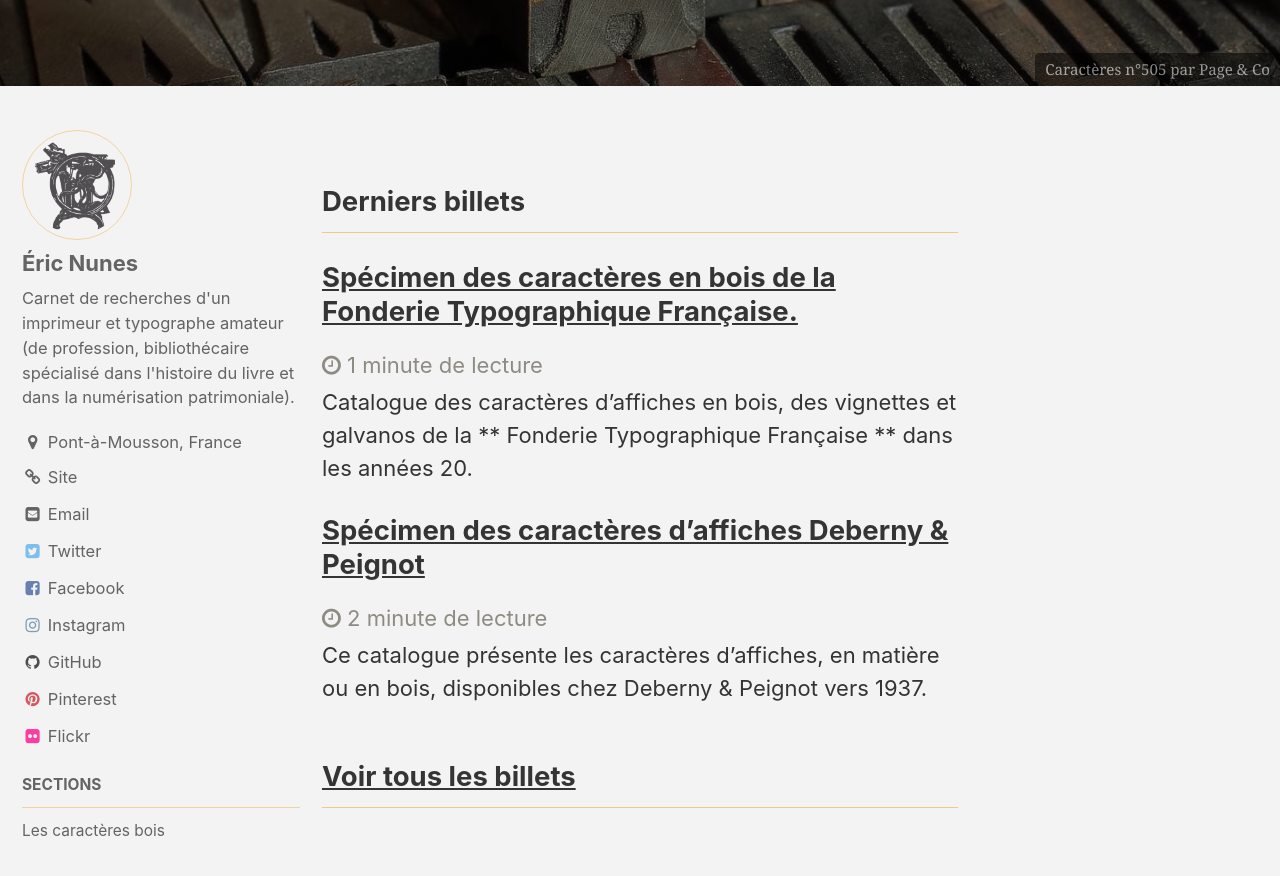
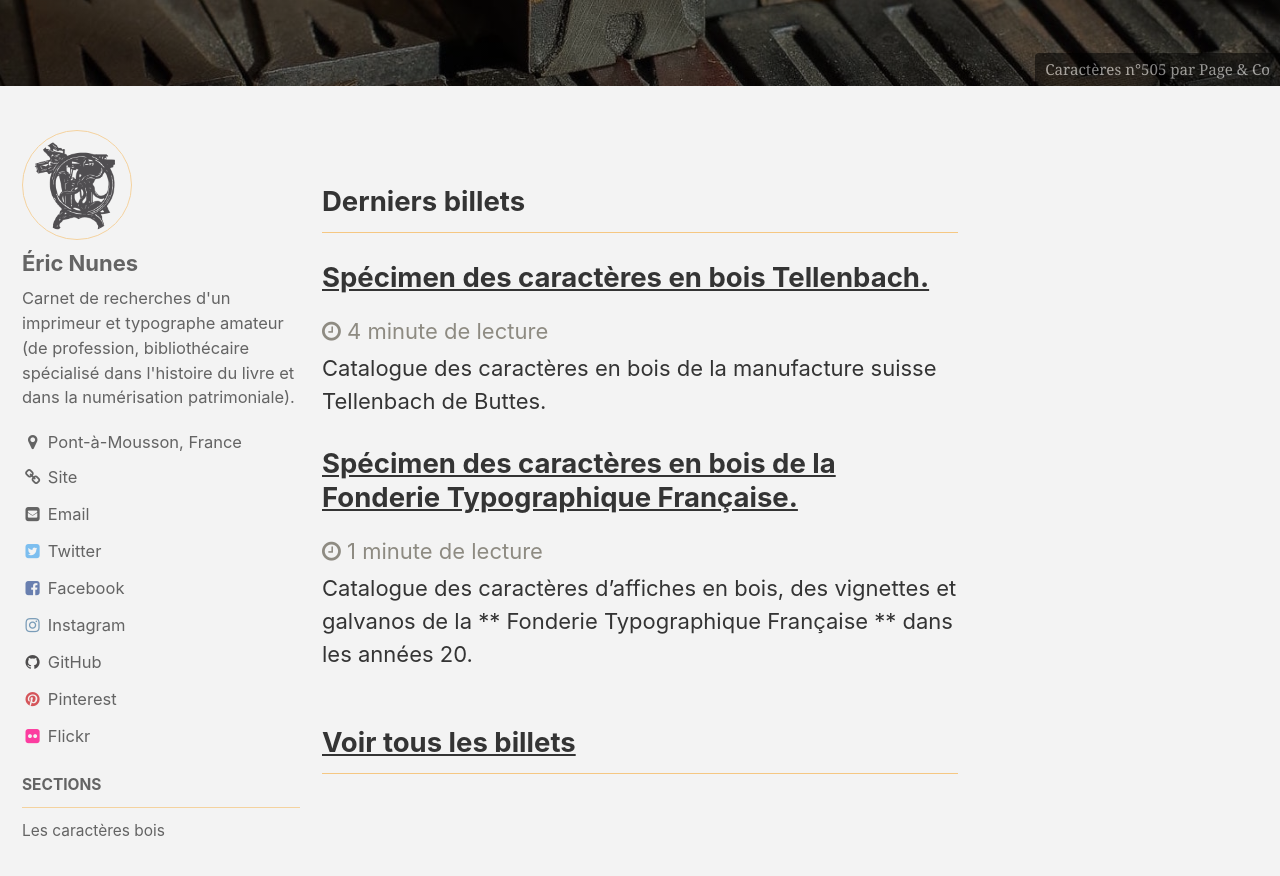
Before and after one commit to ampersandpresslab/carnetlab, a Jekyll site: the page built from index.html, in a window 1280 px wide and 900 px high, scrolled down 428 px. Shown: the top 876 px of the window. Built offline with Jekyll 4.4.1, drawn with Linux system fonts in a browser that asks for light colours; some of the changed lines change nothing that is shown.

Commit message:
article tellenbach

```diff
--- a/_posts/2019-08-30-specimen-ftf-bois.md
+++ b/_posts/2019-08-30-specimen-ftf-bois.md
@@ -6,7 +6,7 @@
 header:
   image: assets/images/SpecimenFTF/Specimen_FTF_0015.jpg
   teaser: assets/images/SpecimenFTF/Specimen_FTF_0015.jpg
-  caption: 'Page de titre, détail'
+  caption: 'Les filets, détail'
 excerpt: >-
   Catalogue des caractères d'affiches en bois, des vignettes et galvanos de la
   ** Fonderie Typographique Française ** dans les années 20.
--- /dev/null
+++ b/_posts/2019-09-07-specimen-Tellenbach.md
@@ -0,0 +1,152 @@
+---
+layout: single
+title: Spécimen des caractères en bois Tellenbach.
+permalink: 'carnet/:title'
+date: 2019-09-07T00:00:00.000Z
+header:
+  image: assets/images/tellenbach/Specimen-Tellenbach_0003det.jpg
+  teaser: assets/images/tellenbach/Specimen-Tellenbach_0003det.jpg
+  caption: 'Page de titre, détail'
+excerpt: >-
+  Catalogue des caractères en bois de la manufacture suisse Tellenbach de
+  Buttes.
+sidebar:
+  - title: Titre
+    text: 'Manufacture des caractères en bois Tellenbach & cie, Buttes'
+  - title: Éditeur
+    text: 'Neufchâtel : Imprimerie Delachaux et Niestlé S.A.'
+  - title: Date
+    text: 1911
+  - title: Format
+    text: '37 X 27 cm, 106 feuillets'
+tags:
+  - spécimen
+  - caractères bois
+  - Fonderie Typographique Française
+toc: true
+toc_label: Sommaire
+toc_icon: list
+categories:
+  - caracteres-bois
+gallery:
+  - url: assets/images/tellenbach/Specimen-Tellenbach_0003.jpg
+    image_path: assets/images/tellenbach/Specimen-Tellenbach_0003.jpg
+    alt: placeholder image 1
+  - url: assets/images/tellenbach/Specimen-Tellenbach_0104.jpg
+    image_path: assets/images/tellenbach/Specimen-Tellenbach_0104.jpg
+    alt: placeholder image 2
+  - url: assets/images/tellenbach/Specimen-Tellenbach_0100.jpg
+    image_path: assets/images/tellenbach/Specimen-Tellenbach_0100.jpg
+    alt: placeholder image 3
+  - url: assets/images/tellenbach/Specimen-Tellenbach_0098.jpg
+    image_path: assets/images/tellenbach/Specimen-Tellenbach_0098.jpg
+    alt: placeholder image 4
+  - url: assets/images/tellenbach/Specimen-Tellenbach_0096.jpg
+    image_path: assets/images/tellenbach/Specimen-Tellenbach_0096.jpg
+    alt: placeholder image 5
+  - url: assets/images/tellenbach/Specimen-Tellenbach_0091.jpg
+    image_path: assets/images/tellenbach/Specimen-Tellenbach_0091.jpg
+    alt: placeholder image 6
+  - url: assets/images/tellenbach/Specimen-Tellenbach_0084.jpg
+    image_path: assets/images/tellenbach/Specimen-Tellenbach_0084.jpg
+    alt: placeholder image 7
+  - url: assets/images/tellenbach/Specimen-Tellenbach_0082.jpg
+    image_path: assets/images/tellenbach/Specimen-Tellenbach_0082.jpg
+    alt: placeholder image 8
+  - url: assets/images/tellenbach/Specimen-Tellenbach_0080.jpg
+    image_path: assets/images/tellenbach/Specimen-Tellenbach_0080.jpg
+    alt: placeholder image 9
+  - url: assets/images/tellenbach/Specimen-Tellenbach_0078.jpg
+    image_path: assets/images/tellenbach/Specimen-Tellenbach_0078.jpg
+    alt: placeholder image 10
+  - url: assets/images/tellenbach/Specimen-Tellenbach_0070.jpg
+    image_path: assets/images/tellenbach/Specimen-Tellenbach_0070.jpg
+    alt: placeholder image 11
+  - url: assets/images/tellenbach/Specimen-Tellenbach_0068.jpg
+    image_path: assets/images/tellenbach/Specimen-Tellenbach_0068.jpg
+    alt: placeholder image 12
+  - url: assets/images/tellenbach/Specimen-Tellenbach_0063.jpg
+    image_path: assets/images/tellenbach/Specimen-Tellenbach_0063.jpg
+    alt: placeholder image 13
+  - url: assets/images/tellenbach/Specimen-Tellenbach_0036.jpg
+    image_path: assets/images/tellenbach/Specimen-Tellenbach_0036.jpg
+    alt: placeholder image 14
+  - url: assets/images/tellenbach/Specimen-Tellenbach_0016.jpg
+    image_path: assets/images/tellenbach/Specimen-Tellenbach_0016.jpg
+    alt: placeholder image 15
+---
+
+# Jean Christian Hermann Tellenbach et Jean Charles Tellenbach
+
+La fabrique **Tellenbach et Cie** voit le jour en 1911.
+
+> Jean Christian Hermann Tellenbach et Jean Charles Tellenbach, à Buttes, ont constitué à Buttes, sous la raison sociale Tellenbach et Cie, une société en nom collectif. Manufacture de caractères en bois pour l'imprimerie et matériel typographique.
+
+_La Suisse Libérale, Volume 47, Numéro 71, 27 mars 1911_
+
+La société passe en commandite en 1912, sous la tutelle financière de Hermann. En 1916 un Tellenbach apparaît comme fabricant d'objets en bois, il déposera le bilan en 1934, s'agit-il du même, ayant diversifié son entreprise ?
+
+En 1930 Hermann Tellenbach devient le directeur de la société **Manufacture de caractères en bois S.A.** de Ardon, qui succède, par achat du nom et des immeubles, à la société **A. Martin**, active depuis au moins 1889 dans cette ville. À Ardon toujours, en 1937, on voit apparaître un H. Tellenbach fabricant d'enseignes : "Enseignes lettres en bois et en métal en tous genres. Signaux routiers.", cette fois encore il est très probable qu'il s'agisse de Hermann ou son frère.
+
+En effet la Suisse compte déjà deux très grandes manufactures, celle de **A. Martin** qui est devenue on l'a dit la **Manufacture de caractères en bois S.A.**, et la manufacture **Roman Scherer**. Deux entreprises qui suffisent probablement à saturer le marché. De plus Tellenbach ayant la direction de la **Manufacture de caractères en bois S.A.** rien n'exclut qu'il n'ait rapidement fait le choix de se diversifier pour toucher d'autres marchés mais que son expérience passée à la tête de sa manufacture l'ait tout désigné pour ce poste de directeur.
+
+# Le spécimen de 1911
+
+Le spécimen, de très belle facture, en deux couleurs et à la marque Tellenbach au verso de chaque page, compte 106 feuillets. Pour une manufacture d'à peine un an, ce catalogue étonne, par sa facture comme par son contenu. Il ne semble pas que Tellenbach ait repris un fonds existant, ce qui expliquerait la richesse du spécimen, mais il est évident qu'il s'est inspiré des productions de l'époque. À moins que la société n'ait tout simplement eu des moyens importants pour se constituer un fond très large en moins d'un an d'existence et l'ambition de se positionner sur un marché déjà bien occupé. L'offre est riche mais sans ostentation, les caractères visent à l'efficacité. Le catalogue semble s'attacher à donner à voir tous les corps disponibles, de 5 à 60 cicéros. Ni préface ni indications ne précisent, comme c'est parfois le cas, si les caractères sont disponibles en d'autres tailles.
+
+## Les séries
+
+Ce spécimen donne des noms génériques à ses caractères, qui relèvent pour la plupart de la classification standard. À l'intérieur de chaque classe chaque corps porte un numéro. Il s'avère intéressant de quantifier l'importance de chaque classe.
+
+Nom                      | Nombre de pages
+------------------------ | ---------------
+Antiques                 | 22
+Égyptiennes              | 20
+Italiennes               | 18
+Américaines étroites     | 3
+Américaines larges       | 2
+Penchées italiennes      | 1
+Penchées fantaisies      | 1
+Antiques modernes        | 4
+Fantaisies très étroites | 4
+Fantaisies à battues     | 2
+Fantaisies modernes      | 4
+Antiques larges modernes | 2
+Série moderne            | 2
+Série Deberny            | 2
+Fantaisies larges        | 2
+Lettres ombrées          | 2
+Lettres à deux couleurs  | 1
+Chiffres                 | 1
+Encadrements             | 2
+Coins                    | 1
+Filets simples           | 1
+Filets nouveaux          | 1
+Filets modernes          | 1
+Fermoirs                 | 1
+Ornements                | 1
+Étoiles et sujets        | 1
+Mains                    | 1
+
+On le voit, ce spécimen présente dans plus de la moitié de son contenu tout le panel des _antiques_, _égyptiennes_ et _italiennes_ en usage à l'époque plus un grand nombre de caractères qualifiés de "modernes". L'impression de "déjà vu" est assez forte dans cette partie moderne, et dans l'ensemble, la production est reste sage et ne s'égare pas dans la fantaisie outrancière qui a marqué la production des 30 dernières années.
+
+La typologie appliquée nous donne toutefois des indices sur l'origine de certains dessins. Ainsi les _américaines_, 5 pages, ce terme ne fait pas partie du vocabulaire habituel, comme belges ou italiennes qui sont des noms génériques pour des égyptiennes et dont on a perdu le sens. Ici on a manifestement affaire à un terme qui renvoie directement à une inspiration américaine. Et en effet ce caractère copie la _romaine Aetna_ de William Page sortie en 1870[^1]. Plus flagrant encore pour la _série Deberny_, dans ce cas l'inspiration[^2] est avouée sous couvert de dédicace. Ce caractère est copié sur la [lettre moderne](https://www.flickr.com/photos/46165392@N05/5975106323/in/album-72157678544004085/) visible dans le catalogue Deberny de 1912.
+
+Les bordures et encadrements sont eux aussi marqués par les goûts de l'époque, à part les bordures rouges, plus classiques dans leur inspiration renaissance. Les filets "anglais", qualifiés de "simples" ici, sont proposés, mais on trouve aussi des filets "nouveaux" et "modernes", ainsi que des fermoirs et des ornements Art nouveau.
+
+# Autres exemplaires
+
+Je n'ai pu repérer qu'un autre exemplaire de ce spécimen, en Suisse. De même je n'ai pas connaissance d'estampilles au nom de ce fabricant sur des caractères en bois, ni de publicités, ce qui incite à penser que cette manufacture n'a eu qu'une existence très brève.
+
+## Le catalogue complet est visible sur [Flickr]().
+
+{% include gallery caption="Quelques images du catalogue." %}
+
+# Bibliographie
+
+- DEBERNY & Cie, _Le Livret typographique. Specimen de caractères_, Deberny & cie.,1912
+- PAGE & CO _Specimens of chromatic wood type, borders, etc. manufactured by Wm. H. Page & Co._ Greeneville, Conn. : The Co., 1874\. [Version numérique](http://www.columbia.edu/cu/lweb/digital/collections/cul/texts/ldpd_10147342_000/pages/ldpd_10147342_000_00000031.html?toggle=image&menu=maximize&top=&left=)
+- KELLY (Rob Roy), _American Wood Type, 1828-1900: Notes on the Evolution of Decorated and Large Types_.
+- [^1]: KELLY (Rob Roy), _American Wood Type, 1828-1900: Notes on the Evolution of Decorated and Large Types_. p. 138\. Un exemple ici dans le superbe catalogue chromatique de Page de 1874 [http://www.columbia.edu/cu/lweb/digital/collections/cul/texts/ldpd_10147342_000/pages/ldpd_10147342_000_00000031.html?toggle=image&menu=maximize⊤=&left=](http://www.columbia.edu/cu/lweb/digital/collections/cul/texts/ldpd_10147342_000/pages/ldpd_10147342_000_00000031.html?toggle=image&menu=maximize&top=&left=)
+
+[^2]: comme pour l'américaine, l'inspiration relève presque du plagiat, mais on ne s'embarrasse encore guère de propriété intellectuelle à cette époque.
```
Also changed, not shown: assets/images/tellenbach/Specimen-Tellenbach_0003.jpg (added), assets/images/tellenbach/Specimen-Tellenbach_0003det.jpg (added), assets/images/tellenbach/Specimen-Tellenbach_0016.jpg (added), assets/images/tellenbach/Specimen-Tellenbach_0036.jpg (added), assets/images/tellenbach/Specimen-Tellenbach_0063.jpg (added), assets/images/tellenbach/Specimen-Tellenbach_0068.jpg (added), assets/images/tellenbach/Specimen-Tellenbach_0070.jpg (added), assets/images/tellenbach/Specimen-Tellenbach_0078.jpg (added), assets/images/tellenbach/Specimen-Tellenbach_0080.jpg (added), assets/images/tellenbach/Specimen-Tellenbach_0082.jpg (added), assets/images/tellenbach/Specimen-Tellenbach_0084.jpg (added), assets/images/tellenbach/Specimen-Tellenbach_0091.jpg (added), assets/images/tellenbach/Specimen-Tellenbach_0096.jpg (added), assets/images/tellenbach/Specimen-Tellenbach_0098.jpg (added), 2 more files.
